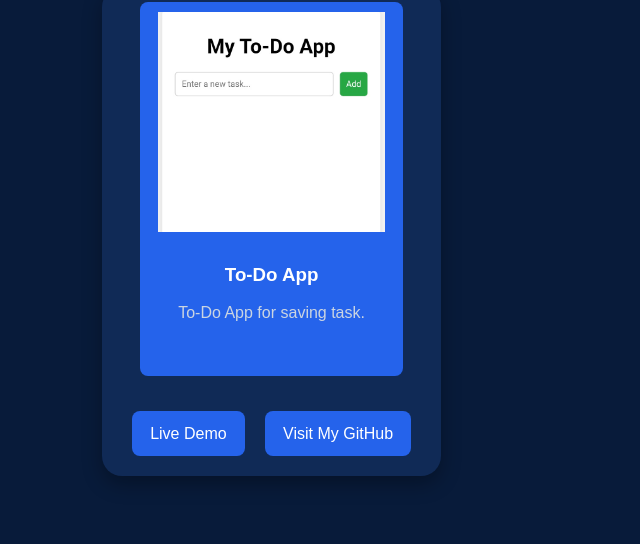
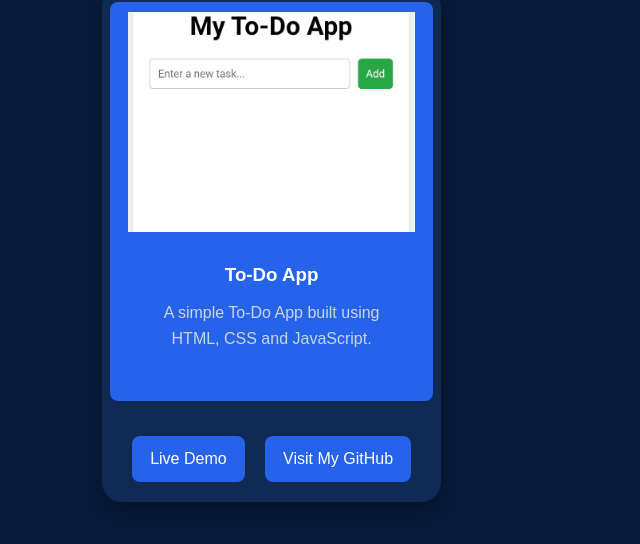
Before and after one commit to Saniskty/Portfolio, a plain HTML site: page index.html in a window 1280 px wide. Shown: the part 4014-4558 px from the top of the page, without its empty margins (0-640 px from the left). Drawn offline with Linux system fonts and the light colour scheme.

Commit message:
Push index.html
Update changes

```diff
--- a/index.html
+++ b/index.html
@@ -209,7 +209,8 @@
     <div class="project-card">
       <img src="images/saniapp.jpg">
       <h3>To-Do App</h3>
-      <p>To-Do App for saving task.</p>
+      <p>A simple To-Do App built using HTML, CSS and JavaScript.</p>
+
       <a href="https://sanisalisu17.github.io/TodoApp/">Live Demo</a>
        <a href="https://github.com/sanisalisu17/">
     Visit My GitHub
```
